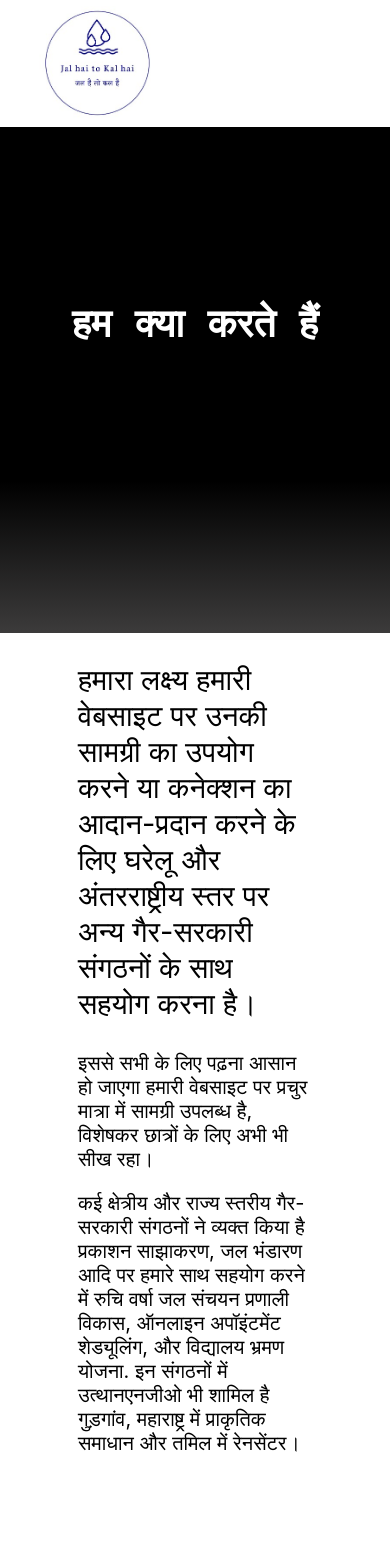
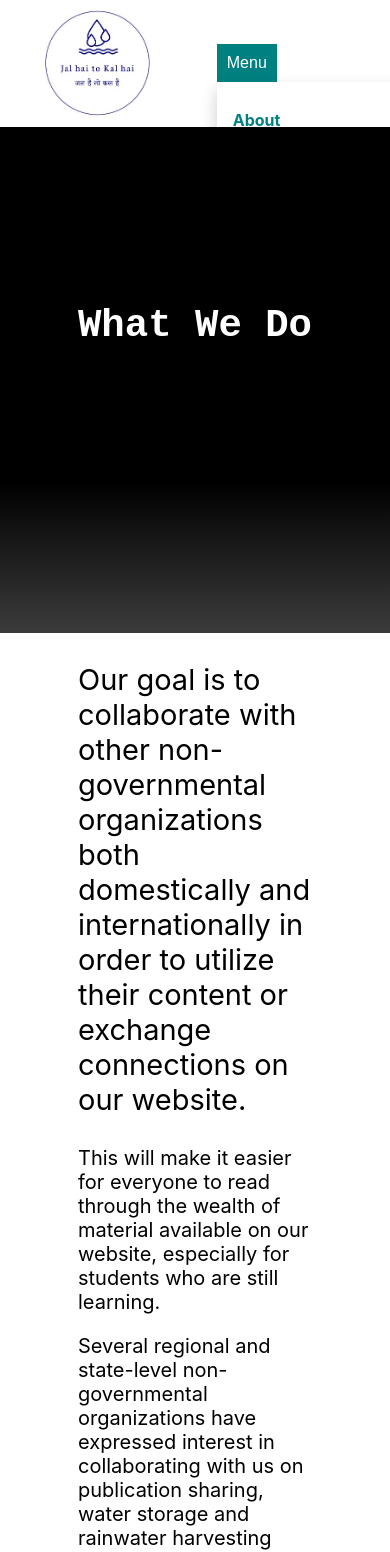
Before and after one commit to charvi16/JalhaitoKalhai, a React (Create React App) app: page /what in a window 390 px wide. Shown: the top 1552 px of the page. Before the commit the page ends 1475 px from the top, so only its background shows below. Built offline with nearby package versions, Linux system fonts and the light colour scheme.

Commit message:
converted back to english

```diff
--- a/src/Landing Page/landingpage.css
+++ b/src/Landing Page/landingpage.css
@@ -14,7 +14,7 @@
     align-items: center;
     padding: 0 10vw;
     overflow-x: hidden;
-    overflow-y: hidden;
+    /* overflow-y: hidden; */
     z-index: 10;
 }
 
@@ -190,7 +190,6 @@
         left: 0;
         width: 100%;
         background-color: white;
-        z-index: 20;
         box-shadow: 0 4px 8px rgba(0, 0, 0, 0.1);
         display: none;
         z-index: 1000;
--- a/src/Landing Page/landingpage.jsx
+++ b/src/Landing Page/landingpage.jsx
@@ -14,23 +14,32 @@ import Volunteer from '../components/Volunteer/volunteer';
 import What from '../components/what/what';
 
 function Landingpage() {
-
   const navigate = useNavigate();
   const [dropdownOpen, setDropdownOpen] = useState(false);
   const [loading, setLoading] = useState(true);
   const [selected, setSelected] = useState('');
 
   const handleSelect = (section) => {
-    if (!dropdownOpen) {
     setSelected(section);
+    setDropdownOpen(false);
+
+    // Use a timeout to allow state updates before navigating
+    setTimeout(() => {
       navigate(`/${section === 'landingpage' ? '' : section}`);
-    }
-    setDropdownOpen(false);
+    }, 0);
   };
 
   const toggleDropdown = () => {
     setDropdownOpen((prev) => !prev);
   };
+
+  useEffect(() => {
+    const timer = setTimeout(() => {
+      setLoading(false); // Example loading logic
+    }, 2000);
+
+    return () => clearTimeout(timer);
+  }, []);
 
   return (
     <div className="container">
@@ -39,41 +48,40 @@ function Landingpage() {
           <div className="logo">
             <img src={logo} alt="logo" onClick={() => navigate('/')} />
           </div>
-
           <div className="header-options">
         <div
           className={`header-item ${selected === 'about' ? 'active' : ''}`}
           onClick={() => handleSelect('about')}
         >
-          बारे में
+          About
          </div>
 
         <div
           className={`header-item ${selected === 'what' ? 'active' : ''}`}
           onClick={() => handleSelect('what')}
         >
-          हम क्या करते हैं
+          What We Do
         </div>
 
         <div
           className={`header-item ${selected === 'resources' ? 'active' : ''}`}
           onClick={() => handleSelect('resources')}
         >
-          संसाधन
+          Resources
         </div>
 
         <div
           className={`header-item ${selected === 'volunteer' ? 'active' : ''}`}
           onClick={() => handleSelect('volunteer')}
         >
-          स्वयंसेवक
+          Volunteer
         </div>
 
         <div
           className={`header-item ${selected === 'contact' ? 'active' : ''}`}
           onClick={() => handleSelect('contact')}
         >
-          संपर्क
+          Contact
         </div>
       </div>
           <div className="dropdown">
@@ -102,8 +110,8 @@ function Landingpage() {
         </div>
 
         <div className="partnership">
-          <div className="partnership-content">साझेदारी में</div>
-          <div className="partnership-content">साथ</div>
+          <div className="partnership-content">In Partnership</div>
+          <div className="partnership-content">With</div>
           <div className="partnership-div">
             <a href="https://spsjharkhand.org/" target="_blank" rel="noopener noreferrer">
               <img src={partner2} alt="partner2" />
@@ -117,26 +125,26 @@ function Landingpage() {
             <a href="https://uthaanngo.org/" target="_blank" rel="noopener noreferrer">
               <img src={partner4} alt="partner4" />
             </a>
-
           </div>
         </div>
-        {/* <Home/> */}
+
         <div className="content-display">
           {loading ? (
             <div className='white-text'>Loading please wait...</div>
           ) : selected === 'about' ? (
             <About />
           ) : selected === 'what' ? (
-              <What/>
-            ) : selected === 'resource' ? (
+            <What />
+          ) : selected === 'resources' ? (
             <Resources />
           ) : selected === 'volunteer' ? (
             <Volunteer />
           ) : selected === 'contact' ? (
-              <Contact/>) : null}
+            <Contact />
+          ) : null}
         </div>
       </div>
-    // </div>
+    </div>
   );
 }
 
--- a/src/components/Volunteer/volunteer.css
+++ b/src/components/Volunteer/volunteer.css
@@ -6,7 +6,7 @@
     align-items: center;
     padding: 0 10vw;
     overflow-x: hidden;
-    overflow-y: hidden;
+    /* overflow-y: hidden; */
 }
 
 .logo {
--- a/src/components/Volunteer/volunteer.jsx
+++ b/src/components/Volunteer/volunteer.jsx
@@ -34,47 +34,44 @@ function Volunteer() {
           className={`header-item ${selected === 'about' ? 'active' : ''}`}
           onClick={() => handleSelect('about')}
         >
-          बारे में
+          About
          </div>
 
         <div
           className={`header-item ${selected === 'what' ? 'active' : ''}`}
           onClick={() => handleSelect('what')}
         >
-          हम क्या करते हैं
+          What We Do
         </div>
 
         <div
           className={`header-item ${selected === 'resources' ? 'active' : ''}`}
           onClick={() => handleSelect('resources')}
         >
-          संसाधन
+          Resources
         </div>
 
         <div
           className={`header-item ${selected === 'volunteer' ? 'active' : ''}`}
           onClick={() => handleSelect('volunteer')}
         >
-          स्वयंसेवक
+          Volunteer
         </div>
 
         <div
           className={`header-item ${selected === 'contact' ? 'active' : ''}`}
           onClick={() => handleSelect('contact')}
         >
-          संपर्क
-        </div>
+          Contact
         </div>
 
-        {/* <div className="dropdown">
+      </div>
+
+      <div className="dropdown">
           <button className="dropdown-toggle" onClick={toggleDropdown}>
             Menu
           </button>
           <div className={`dropdown-content ${dropdownOpen ? 'show' : ''}`}>
-            {loading ? (
-              <div className="white-text">Loading, please wait...</div>
-            ) : (
-              <>
           {['about', 'what', 'resources', 'volunteer', 'contact'].map((item) => (
     <p
       key={item}
@@ -84,31 +81,29 @@ function Volunteer() {
       {item.charAt(0).toUpperCase() + item.slice(1)}
     </p>
   ))}
-              </>
-            )}
           </div>
-        </div> */}
+        </div>
 
       </div>
 
       <div
           className="volunteer1"
         >
-           <h1 className="volunteer-text">स्वयंसेवक</h1>
+           <h1 className="volunteer-text">Volunteer</h1>
         </div>
 
       <div className="volunteer-content">
-        <p className='volunteer-text-1'>इस तरह आप भाग ले सकते हैं।</p>
-        <p className='volunteer-text-2'>हम हमारे लिए स्वयंसेवा में आपकी रुचि की सराहना करते हैं।
+        <p className='volunteer-text-1'>This Is How You Can Participate.</p>
+        <p className='volunteer-text-2'>We appreciate your interest in volunteering for us.
         </p>
         <p className='volunteer-text-3'>
-        आप कई तरीकों से सहायता कर सकते हैं, जैसे ऑनलाइन प्रश्नों के समाधान में हमारी सहायता करना
-        पानी की समस्या पर जो हमें प्राप्त हुआ है। आप छोटे स्थान लगाकर भी हमारी सहायता कर सकते हैं
-        हमारे पड़ोस में जल भंडारण या वर्षा संचयन उपकरण या मामूली निर्माण करके
-        टूटे हुए नलों को समय पर बदलने में योगदान। हम आपको हमारे साथ भाग लेने के लिए आमंत्रित करते हैं
-        अपने ज्ञानवर्धक प्रकाशनों या निबंधों के साथ-साथ अपनी रचनात्मक और चतुराई को साझा करने में
-        चल रहे जल संकट का समाधान. हमारा लक्ष्य इस गति को इससे आगे भी बरकरार रखना है
-        एक सतत प्रयास कार्यक्रम के रूप में स्कूल-स्तरीय प्रतियोगिता।
+        You can assist in a number of ways, such as by assisting us in addressing online questions
+        on the water problem that we have received. You can also assist us by putting in place tiny
+        water storage or rainfall harvesting devices in our neighborhood or by making minor
+        contributions to the timely replacement of broken taps. We invite you to participate with us
+        in sharing your insightful publications or essays, as well as your creative and clever
+        solutions to the ongoing water crisis. Our goal is to keep up this momentum beyond this
+        school-level competition, as a continuing effort event.
         </p>
       </div>
 
--- a/src/components/about/about.css
+++ b/src/components/about/about.css
@@ -6,7 +6,7 @@
     align-items: center;
     padding: 0 10vw;
     overflow-x: hidden;
-    overflow-y: hidden;
+    /* overflow-y: hidden; */
 }
 
 .logo {
@@ -140,6 +140,7 @@
     .dropdown {
         display: block;
         z-index: 100;
+        overflow-y: visible;
     }
 
     .dropdown-content {
@@ -150,5 +151,8 @@
         box-shadow: 0px 8px 16px rgba(0, 0, 0, 0.2);
         z-index: 1000;
         top: 100%;
+        &.show{
+            display: block;
+        }
     }
 }
--- a/src/components/about/about.jsx
+++ b/src/components/about/about.jsx
@@ -11,13 +11,18 @@ function About() {
 
   const handleSelect = (section) => {
     setSelected(section);
-    navigate(`/${section === 'landingpage' ? '' : section}`);
     setDropdownOpen(false);
+
+    // Use a timeout to allow state updates before navigating
+    setTimeout(() => {
+      navigate(`/${section === 'landingpage' ? '' : section}`);
+    }, 0);
   };
 
   const toggleDropdown = () => {
     setDropdownOpen((prev) => !prev);
   };
+
 
   return (
     <div className="about-container">
@@ -27,61 +32,81 @@ function About() {
         </div>
 
 <div className="header-options">
-        <div
+<div
           className={`header-item ${selected === 'about' ? 'active' : ''}`}
           onClick={() => handleSelect('about')}
         >
-          बारे में
+          About
          </div>
 
         <div
           className={`header-item ${selected === 'what' ? 'active' : ''}`}
           onClick={() => handleSelect('what')}
         >
-          हम क्या करते हैं
+          What We Do
         </div>
 
         <div
           className={`header-item ${selected === 'resources' ? 'active' : ''}`}
           onClick={() => handleSelect('resources')}
         >
-          संसाधन
+          Resources
         </div>
 
         <div
           className={`header-item ${selected === 'volunteer' ? 'active' : ''}`}
           onClick={() => handleSelect('volunteer')}
         >
-          स्वयंसेवक
+          Volunteer
         </div>
 
         <div
           className={`header-item ${selected === 'contact' ? 'active' : ''}`}
           onClick={() => handleSelect('contact')}
         >
-          संपर्क
+          Contact
         </div>
       </div>
 
-        {/*  */}
+      <div className="dropdown">
+          <button className="dropdown-toggle" onClick={toggleDropdown}>
+            Menu
+          </button>
+          <div className={`dropdown-content ${dropdownOpen ? 'show' : ''}`}>
+          {['about', 'what', 'resources', 'volunteer', 'contact'].map((item) => (
+    <p
+      key={item}
+      className={selected === item ? 'active' : ''}
+      onClick={() => handleSelect(item)}
+    >
+      {item.charAt(0).toUpperCase() + item.slice(1)}
+    </p>
+  ))}
+          </div>
+        </div>
       </div>
 
       <div className="about1">
-        <h1 className="about-text">हमारे बारे में</h1>
+        <h1 className="about-text">About Us</h1>
       </div>
 
       <div className="about-content">
         <p className='content-tagline'>Jal hai</p>
         <p className='content-tagline'>To kal hai</p>
         <p className='text-1'>
-        इस वेबसाइट का उद्देश्य पानी की बर्बादी को कम करने की आवश्यकता के बारे में लोगों के बीच जागरूकता बढ़ाना है, जो वर्तमान जल संकट से संबंधित स्थिरता चुनौतियों में से एक है।
+          The purpose of this website is to increase awareness amongst people about the need to
+          reduce water wastage, which is one of the sustainability challenges related to the
+          current water crisis.
         </p>
         <p className='text-2'>
-        संयुक्त राष्ट्र के वैश्विक स्थिरता लक्ष्यों का समर्थन करने के प्रयास में, झारखंड के गिरिडीह में केजीबीवी स्कूल की आठवीं कक्षा की दो छात्राओं, भारती कुमारी और सिम्पल कुमारी ने, एक राष्ट्रव्यापी स्कूल चुनौती/प्रतियोगिता, नेशनल स्टूडेंट्स इनोवेटिव चैलेंज के लिए इस परियोजना को तैयार करने की पहल की। ई-विद्यालोक  (website:
+          In an effort to support the UN's global sustainability goals, two
+          Grade 8 students, Bharti Kumari and Simpal Kumari, from KGBV School in Giridih,
+          Jharkhand, took the initiative to prepare this project for the National Students Innovative
+          Challenge, a nationwide school challenge/contest run by e-vidyaloka (website:
           <a href="https://www.evidyaloka.org/national-student-innovation-challenge" target="_blank" rel="noopener noreferrer"> e-vidyaloka</a>).
         </p>
         <p className='text-3'>
-        यह परियोजना हमें जल संसाधनों का प्रभावी ढंग से और कुशलतापूर्वक उपयोग करने के विभिन्न तरीकों के बारे में ज्ञान साझा करके बड़े पैमाने पर समुदाय की सेवा करने में मदद करेगी, इनमें से एक है वर्षा जल संचयन या छोटे जल भंडारण बनाना जहां हम बाद में उपयोग करने के लिए बहुमूल्य वर्षा जल को संग्रहीत कर सकते हैं।
+        This project will help us serve the community at large by sharing knowledge about different ways to effectively and efficiently utilize water resources, one such is rainwater harvesting or by creating small water storages where we can store precious rainwater to be utilized later.
         </p>
       </div>
     </div>
--- a/src/components/contact/contact.css
+++ b/src/components/contact/contact.css
@@ -6,7 +6,7 @@
     align-items: center;
     padding: 0 10vw;
     overflow-x: hidden;
-    overflow-y: hidden;
+    /* overflow-y: hidden; */
 }
 
 .logo {
--- a/src/components/contact/contact.jsx
+++ b/src/components/contact/contact.jsx
@@ -30,47 +30,43 @@ function Contact() {
           className={`header-item ${selected === 'about' ? 'active' : ''}`}
           onClick={() => handleSelect('about')}
         >
-          बारे में
+          About
          </div>
 
         <div
           className={`header-item ${selected === 'what' ? 'active' : ''}`}
           onClick={() => handleSelect('what')}
         >
-          हम क्या करते हैं
+          What We Do
         </div>
 
         <div
           className={`header-item ${selected === 'resources' ? 'active' : ''}`}
           onClick={() => handleSelect('resources')}
         >
-          संसाधन
+          Resources
         </div>
 
         <div
           className={`header-item ${selected === 'volunteer' ? 'active' : ''}`}
           onClick={() => handleSelect('volunteer')}
         >
-          स्वयंसेवक
+          Volunteer
         </div>
 
         <div
           className={`header-item ${selected === 'contact' ? 'active' : ''}`}
           onClick={() => handleSelect('contact')}
         >
-          संपर्क
+          Contact
         </div>
       </div>
 
-        {/* <div className="dropdown">
+      <div className="dropdown">
           <button className="dropdown-toggle" onClick={toggleDropdown}>
             Menu
           </button>
           <div className={`dropdown-content ${dropdownOpen ? 'show' : ''}`}>
-            {loading ? (
-              <div className="white-text">Loading, please wait...</div>
-            ) : (
-              <>
           {['about', 'what', 'resources', 'volunteer', 'contact'].map((item) => (
     <p
       key={item}
@@ -80,21 +76,19 @@ function Contact() {
       {item.charAt(0).toUpperCase() + item.slice(1)}
     </p>
   ))}
-              </>
-            )}
           </div>
-        </div> */}
+        </div>
 
       </div>
 
       <div className="contact1">
         <h1 className="contact-text">
-        हमसे संपर्क करें
+        Contact Us
         </h1>
       </div>
       <div className="contact-content">
         <div className="contact-1">
-        कृपया किसी भी सुझाव या प्रश्न के लिए हमें मेल करें
+        Kindly Mail us for any suggestions or questions at:
         </div>
         <div className="email">
           <br/>
--- a/src/components/resources/resources.css
+++ b/src/components/resources/resources.css
@@ -6,7 +6,7 @@
     align-items: center;
     padding: 0 10vw;
     overflow-x: hidden;
-    overflow-y: hidden;
+    /* overflow-y: hidden; */
 }
 
 .logo {
--- a/src/components/resources/resources.jsx
+++ b/src/components/resources/resources.jsx
@@ -30,47 +30,44 @@ function Resources() {
           className={`header-item ${selected === 'about' ? 'active' : ''}`}
           onClick={() => handleSelect('about')}
         >
-          बारे में
+          About
          </div>
 
         <div
           className={`header-item ${selected === 'what' ? 'active' : ''}`}
           onClick={() => handleSelect('what')}
         >
-          हम क्या करते हैं
+          What We Do
         </div>
 
         <div
           className={`header-item ${selected === 'resources' ? 'active' : ''}`}
           onClick={() => handleSelect('resources')}
         >
-          संसाधन
+          Resources
         </div>
 
         <div
           className={`header-item ${selected === 'volunteer' ? 'active' : ''}`}
           onClick={() => handleSelect('volunteer')}
         >
-          स्वयंसेवक
+          Volunteer
         </div>
 
         <div
           className={`header-item ${selected === 'contact' ? 'active' : ''}`}
           onClick={() => handleSelect('contact')}
         >
-          संपर्क
-        </div>
+          Contact
         </div>
 
-        {/* <div className="dropdown">
+      </div>
+
+      <div className="dropdown">
           <button className="dropdown-toggle" onClick={toggleDropdown}>
             Menu
           </button>
           <div className={`dropdown-content ${dropdownOpen ? 'show' : ''}`}>
-            {loading ? (
-              <div className="white-text">Loading, please wait...</div>
-            ) : (
-              <>
           {['about', 'what', 'resources', 'volunteer', 'contact'].map((item) => (
     <p
       key={item}
@@ -80,20 +77,18 @@ function Resources() {
       {item.charAt(0).toUpperCase() + item.slice(1)}
     </p>
   ))}
-              </>
-            )}
           </div>
-        </div> */}
+        </div>
 
       </div>
 
       <div className="resources1">
         <h1 className="resources-text">
-        संसाधन
+        Resources
         </h1>
       </div>
       <div className="resources-content">
-        <p>संसाधनों के लिए ये लेख देखें:</p>
+        <p>For resources refer to these articles:</p>
         <div className="resources-links">
           <a href='https://www.youtube.com/watch?v=nZEP_j3-0Mo'>https://www.youtube.com/watch?v=nZEP_j3-0Mo
           </a>
--- a/src/components/what/what.css
+++ b/src/components/what/what.css
@@ -6,7 +6,7 @@
     align-items: center;
     padding: 0 10vw;
     overflow-x: hidden;
-    overflow-y: hidden;
+    /* overflow-y: hidden; */
 }
 
 .logo {
--- a/src/components/what/what.jsx
+++ b/src/components/what/what.jsx
@@ -7,7 +7,7 @@ import logo from '../logo.jpg';
 function What() {
 
   const navigate = useNavigate();
-  // const [dropdownOpen, setDropdownOpen] = useState(false);
+  const [dropdownOpen, setDropdownOpen] = useState(false);
   const [loading, setLoading] = useState(true);
   const [selected, setSelected] = useState('');
 
@@ -15,13 +15,13 @@ function What() {
   const handleSelect = (section) => {
     setSelected(section);
     navigate(`/${section === 'landing page' ? '' : section}`);
-    // setDropdownOpen(false);
+    setDropdownOpen(false);
   };
 
-  // const toggleDropdown = () => {
-  //   setDropdownOpen((prev) => !prev);
-  //   console.log("Dropdown open:", !dropdownOpen);
-  // };
+  const toggleDropdown = () => {
+    setDropdownOpen((prev) => !prev);
+    console.log("Dropdown open:", !dropdownOpen);
+  };
 
 
   return (
@@ -33,39 +33,56 @@ function What() {
         </div>
 
       <div className="header-options">
-        <div
+      <div
           className={`header-item ${selected === 'about' ? 'active' : ''}`}
           onClick={() => handleSelect('about')}
         >
-          बारे में
-        </div>
+          About
+         </div>
 
         <div
           className={`header-item ${selected === 'what' ? 'active' : ''}`}
           onClick={() => handleSelect('what')}
         >
-          हम क्या करते हैं
+          What We Do
         </div>
 
         <div
           className={`header-item ${selected === 'resources' ? 'active' : ''}`}
           onClick={() => handleSelect('resources')}
         >
-          संसाधन
+          Resources
         </div>
 
         <div
           className={`header-item ${selected === 'volunteer' ? 'active' : ''}`}
           onClick={() => handleSelect('volunteer')}
         >
-          स्वयंसेवक
+          Volunteer
         </div>
 
         <div
           className={`header-item ${selected === 'contact' ? 'active' : ''}`}
           onClick={() => handleSelect('contact')}
         >
-          संपर्क
+          Contact
+        </div>
+
+        <div className="dropdown">
+          <button className="dropdown-toggle" onClick={toggleDropdown}>
+            Menu
+          </button>
+          <div className={`dropdown-content ${dropdownOpen ? 'show' : ''}`}>
+          {['about', 'what', 'resources', 'volunteer', 'contact'].map((item) => (
+    <p
+      key={item}
+      className={selected === item ? 'active' : ''}
+      onClick={() => handleSelect(item)}
+    >
+      {item.charAt(0).toUpperCase() + item.slice(1)}
+    </p>
+  ))}
+          </div>
         </div>
       </div>
 
@@ -74,21 +91,23 @@ function What() {
       <div
           className="what1"
         >
-           <h1 className="what-text">हम क्या करते हैं</h1>
+           <h1 className="what-text">What We Do</h1>
         </div>
 
       <div className="what-content">
-        <p className='what-text-1'>हमारा लक्ष्य हमारी वेबसाइट पर उनकी सामग्री का उपयोग करने या कनेक्शन का आदान-प्रदान करने के लिए घरेलू और अंतरराष्ट्रीय स्तर पर अन्य गैर-सरकारी संगठनों के साथ सहयोग करना है।</p>
-        <p className='what-text-2'>इससे सभी के लिए पढ़ना आसान हो जाएगा
-          हमारी वेबसाइट पर प्रचुर मात्रा में सामग्री उपलब्ध है, विशेषकर छात्रों के लिए
-          अभी भी सीख रहा।
+        <p className='what-text-1'>Our goal is to collaborate with other non-governmental organizations both
+          domestically and internationally in order to utilize their content or exchange
+          connections on our website.</p>
+        <p className='what-text-2'>This will make it easier for everyone to read through
+          the wealth of material available on our website, especially for students who are
+          still learning.
         </p>
         <p className='what-text-3'>
-        कई क्षेत्रीय और राज्य स्तरीय गैर-सरकारी संगठनों ने व्यक्त किया है
-          प्रकाशन साझाकरण, जल भंडारण आदि पर हमारे साथ सहयोग करने में रुचि
-          वर्षा जल संचयन प्रणाली विकास, ऑनलाइन अपॉइंटमेंट शेड्यूलिंग, और
-          विद्यालय भ्रमण योजना. इन संगठनों में उत्थानएनजीओ भी शामिल है
-          गुड़गांव, महाराष्ट्र में प्राकृतिक समाधान और तमिल में रेनसेंटर।
+          Several regional and state-level non-governmental organizations have expressed
+          interest in collaborating with us on publication sharing, water storage and
+          rainwater harvesting system development, online appointment scheduling, and
+          school visitation planning. Among these organizations are UthaanNGO in
+          Gurgaon, Natural Solutions in Maharashtra, and RainCentre in Tamil.
         </p>
       </div>
 
```
Lines whose indentation alone changed are shown as unchanged.
